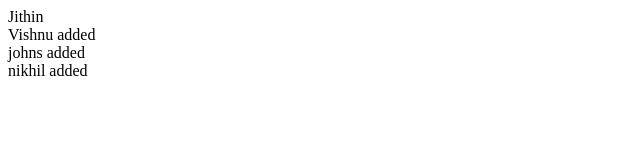
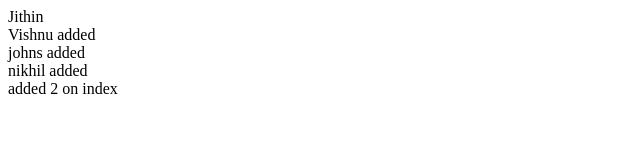
Before and after one commit to Jithinkg/git_study, a plain HTML site: page index.html in a window 1280 px wide. Shown: the whole page, without its empty margins (0-640 px from the left). Drawn offline with Linux system fonts and the light colour scheme.

Commit message:
added 2 on index

```diff
--- a/index.html
+++ b/index.html
@@ -11,5 +11,6 @@
     <div>Vishnu added</div>
     <div >johns added</div>
     <div> nikhil added</div>
+    <div>added 2 on index</div>
 </body>
 </html>
```
